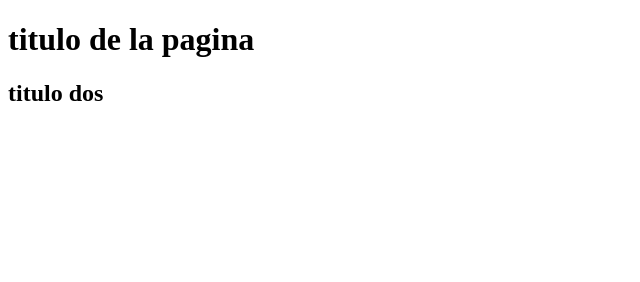
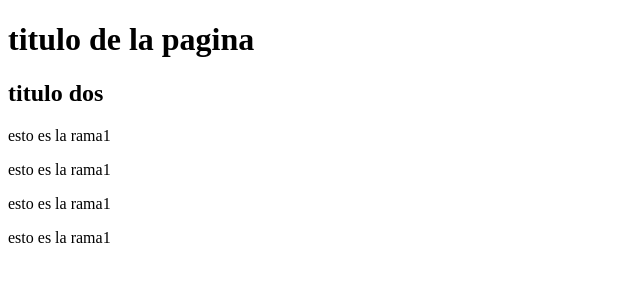
Before and after one commit to Santiagopulidocal99/cursogit2, a plain HTML site: page index.html in a window 1280 px wide. Shown: the whole page, without its empty margins (0-640 px from the left). Drawn offline with Linux system fonts and the light colour scheme.

Commit message:
se agrego parrafos en la rama1

```diff
--- a/index.html
+++ b/index.html
@@ -8,5 +8,12 @@
 <body>
     <h1>titulo de la pagina</h1>
     <h2>titulo dos</h2>
+    <p>esto es la rama1</p>
+
+    <p>esto es la rama1</p>
+
+    <p>esto es la rama1</p>
+
+    <p>esto es la rama1</p>
 </body>
 </html>
```
